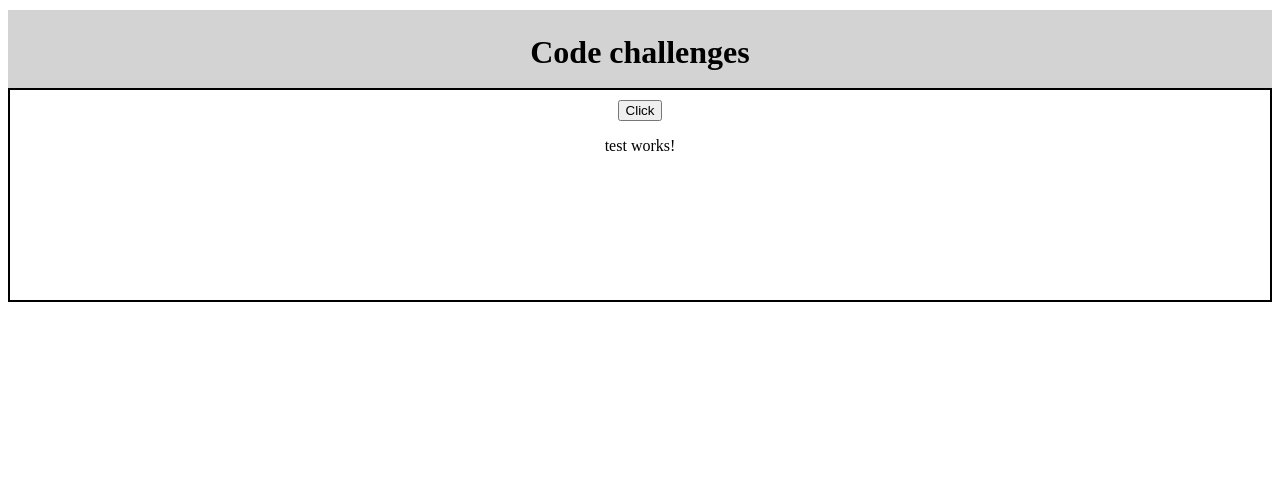
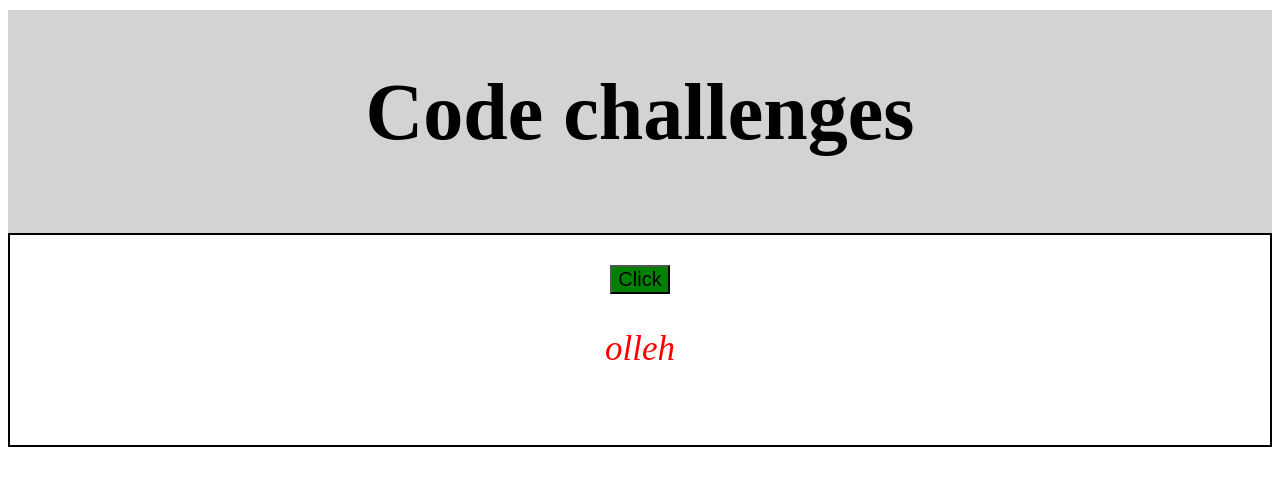
Before and after one commit to joshwest27/codewars, a plain HTML site: page index.html in a window 1280 px wide. Both pictures are taken after a click on the button "Click". Drawn offline with Linux system fonts and the light colour scheme.

Commit message:
practicing reverse string challenge

```diff
--- a/css/style.css
+++ b/css/style.css
@@ -1,10 +1,11 @@
 header {
   background-color: lightgrey;
   text-align: center;
-  height: 50px;
+  height: 200px;
   padding-top: 3px;
-  padding-bottom: 25px;
-  margin-top: 10px
+  padding-bottom: 20px;
+  margin-top: 10px;
+  font-size: 40px;
 }
 
 #results {
@@ -13,3 +14,15 @@ header {
   text-align: center;
   height: 200px;
 }
+
+button {
+  background-color: green;
+  font-size: 20px;
+  margin-top: 20px;
+}
+
+#show {
+  font-size: 35px;
+  font-style: italic;
+  color: red;
+}
--- a/js/app.js
+++ b/js/app.js
@@ -1,16 +1,52 @@
-
+// Code challenges *Reverse string variations*
+'use strict';
 
 // reverse a string
-function reverseString() {
+// function reverseString(str) {
+//   let strArr = str.split('');
+//   strArr.reverse();
+//   return strArr.join('');
+// }
 
+// cleaner code from above
+// function reverseString(str) {
+//   return str.split('').reverse('').join('');
+// }
+
+// for loop variation decreasing
+// function reverseString(str) {
+//   let revString = '';
+//   for(let i = str.length - 1; i >= 0; i--) {
+//     revString = revString + str[i];
+//   }
+//   return revString;
+// }
+
+// for loop variation increasing
+// function reverseString(str) {
+//   let revString = '';
+//   for(let i in str) {
+//     revString = str[i] + revString;
+//   }
+//   return revString;
+// }
+
+// for of loop
+function reverseString(str) {
+  let revString = '';
+  for(let char of str) {
+    revString = char + revString;
+  }
+  return revString;
 }
 
 
-const output = reverseString('hello');
-console.log(output);
+
+// const output = reverseString('hello');
+// console.log(output);
 
 
 function myAnswer() {
-  let answer = document.getElementById('show').innerHTML = "test works!";
+  let answer = document.getElementById('show').innerHTML = reverseString('hello');
 
 };
```
